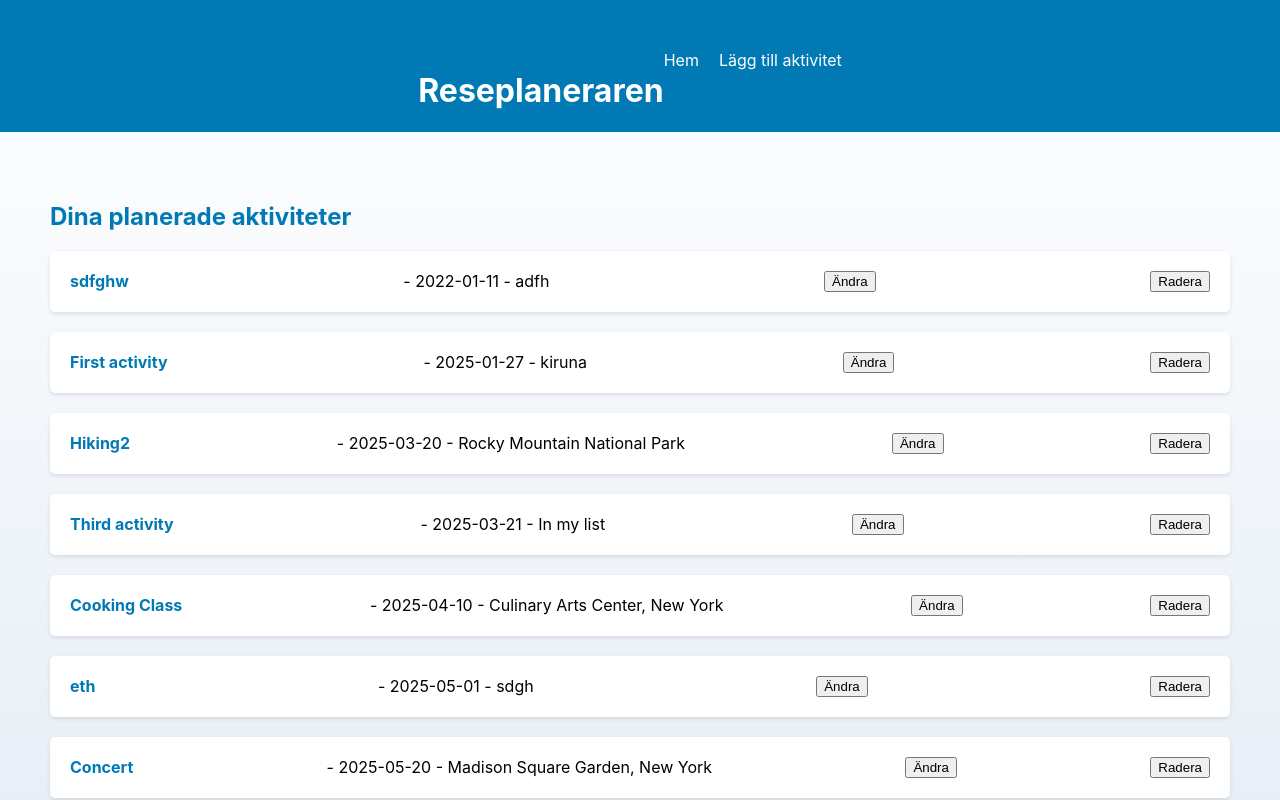
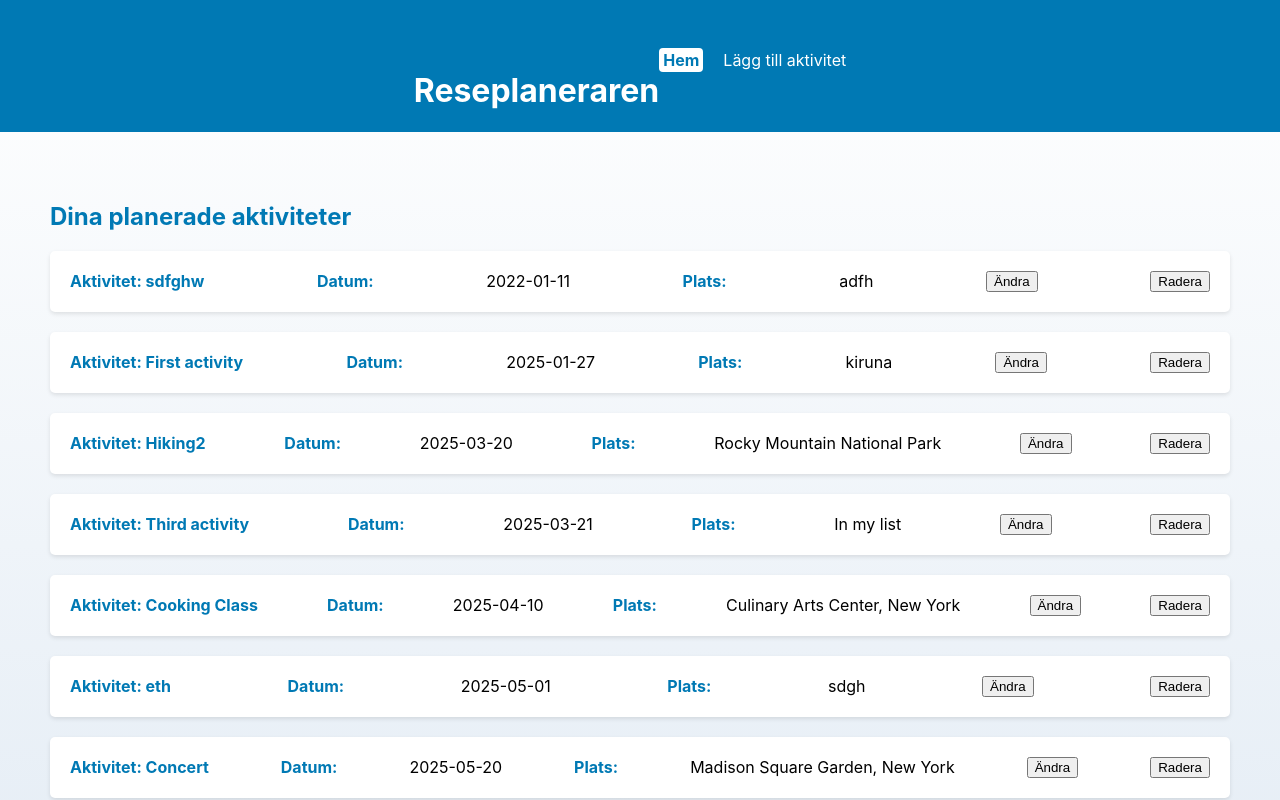
Before and after one commit to ToeCrow/React-indv-Boiler-Room-Travelplaner, a React (Vite) app: page / in a window 1280 px wide. Shown: the top 800 px of the page. Built offline with nearby package versions, Linux system fonts and the light colour scheme; data requests are answered from the project's data file.

Commit message:
changed to NavLink to get active class on nav

```diff
--- a/src/Components/Header/Header.jsx
+++ b/src/Components/Header/Header.jsx
@@ -1,5 +1,5 @@
 import React from 'react';
-import { Link } from 'react-router-dom'; // Importera Link från react-router-dom
+import { Link, NavLink } from 'react-router-dom'; // Importera Link från react-router-dom
 
 const Header = () => {
   return (
@@ -8,10 +8,10 @@ const Header = () => {
       <nav>
         <ul>
           <li>
-            <Link to="/">Hem</Link> {/* Länk till aktivitetslistan */}
+            <NavLink to="/">Hem</NavLink> {/* Länk till aktivitetslistan */}
           </li>
           <li>
-            <Link to="/add-activity">Lägg till aktivitet</Link> {/* Länk till aktivitetsformuläret */}
+            <NavLink to="/add-activity">Lägg till aktivitet</NavLink> {/* Länk till aktivitetsformuläret */}
           </li>
         </ul>
       </nav>
--- a/src/Pages/ActivityList/ActivityItem.jsx
+++ b/src/Pages/ActivityList/ActivityItem.jsx
@@ -41,7 +41,7 @@ const ActivityItem = ({ activities, setActivities }) => {
       <ul>
         {sortedActivities.map(({ id, activity, date, place }) => (
           <li key={id}>
-            <strong>{activity}</strong> - {date} - {place}
+            <strong>Aktivitet: {activity} </strong> <strong>Datum:</strong> {date}  <strong>Plats:</strong> {place}
             <button onClick={() => handleClickEdit(id)}>Ändra</button>
             <button onClick={() => handleClickDelete(id)}>Radera</button>
           </li>
--- a/src/index.css
+++ b/src/index.css
@@ -42,6 +42,14 @@ header nav ul li a {
   text-decoration: none;
 }
 
+header nav ul li a.active {
+  font-weight: bold;
+  background-color: white;
+  color: #0079B4;
+  border-radius: 4px;
+  padding: 2px 4px;
+}
+
 header nav ul li a:hover {
   text-decoration: underline;
 }
```
